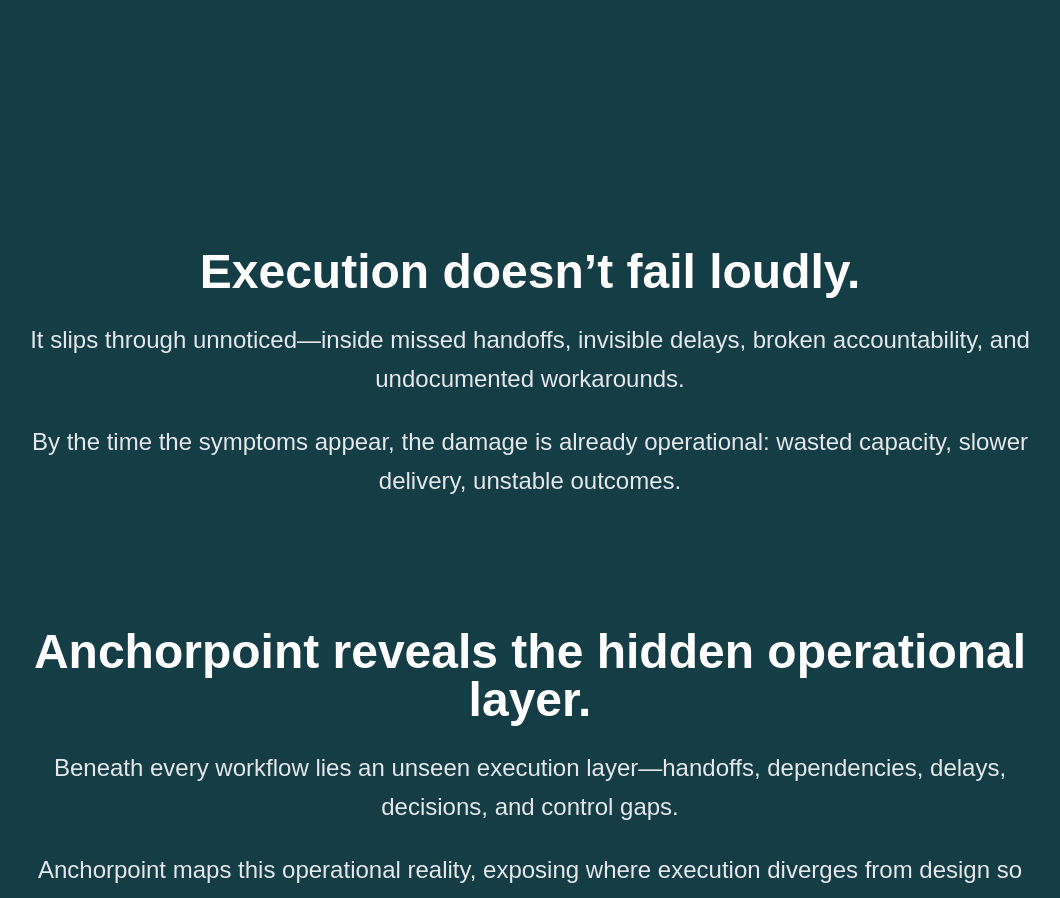
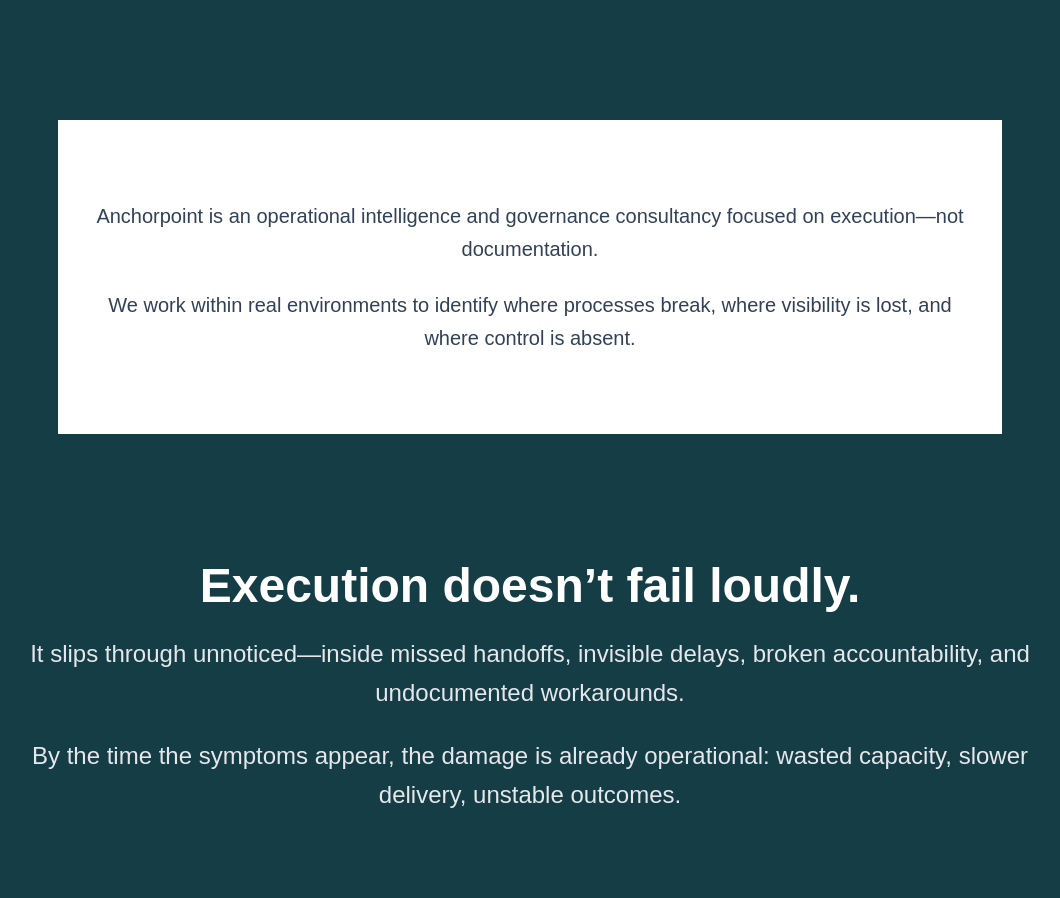
Before and after one commit to anchorpointoptimum-cmd/Anchorpoint, a Next.js app: page / in a window 1280 px wide. Shown: the part 2080-2978 px from the top of the page, without its empty margins (110-1170 px from the left). Built offline with nearby package versions, Linux system fonts and the light colour scheme.

Commit message:
Section 2 Integrated

```diff
--- a/app/page.tsx
+++ b/app/page.tsx
@@ -78,6 +78,18 @@
 
       {/* Decorative element */}
       <div className="absolute bottom-0 left-0 right-0 h-px bg-gradient-to-r from-transparent via-teal-500 to-transparent"></div>
+       <section className="py-20 bg-white">
+      <div className="max-w-7xl mx-auto px-6">
+        <div className="max-w-4xl mx-auto">
+          <p className="text-xl text-slate-700 leading-relaxed mb-6">
+            Anchorpoint is an operational intelligence and governance consultancy focused on execution—not documentation.
+          </p>
+          <p className="text-xl text-slate-700 leading-relaxed">
+            We work within real environments to identify where processes break, where visibility is lost, and where control is absent.
+          </p>
+        </div>
+      </div>
+    </section>
 
       {/* SECTION 2 — THE PROBLEM */}
       <section className="mt-32 max-w-5xl">
```
